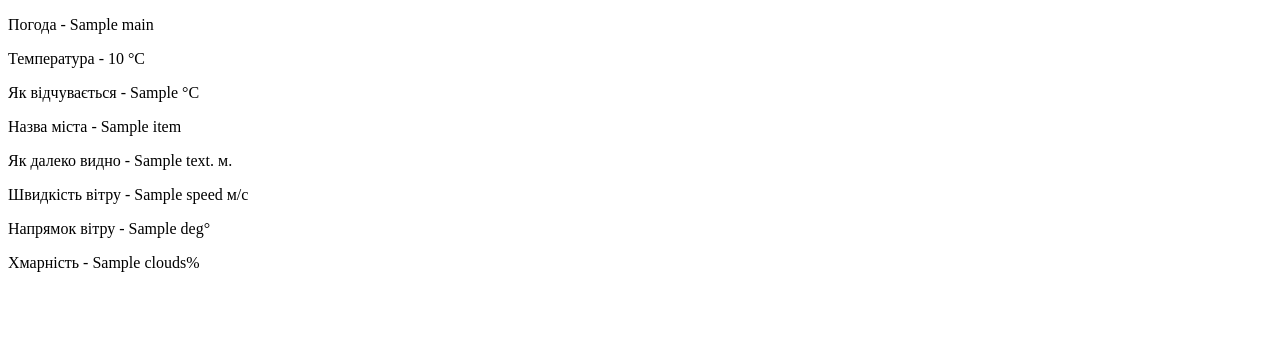
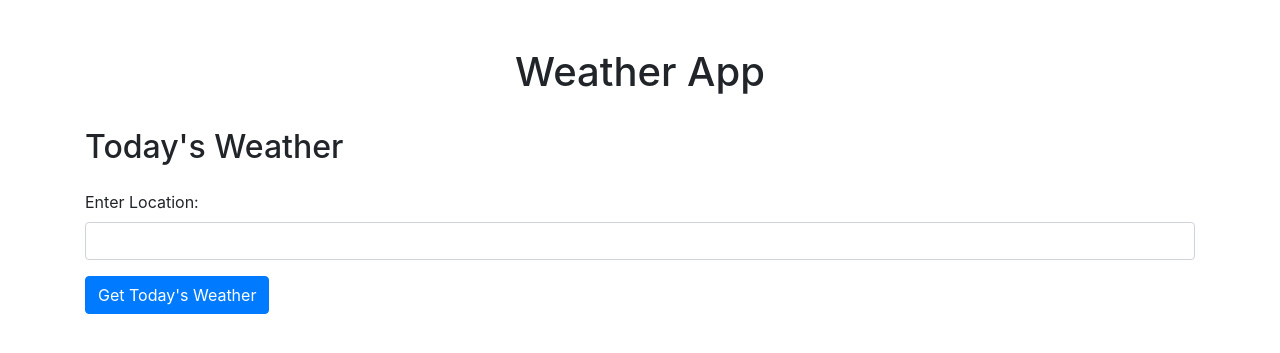
Before and after one commit to Elaronnd/weather_lesson, a Flask app: page / in a window 1280 px wide. Shown: the top 353 px of the page. Run offline with Flask 3, Linux system fonts and the light colour scheme; a database or web service that is not in the repository returns one stand-in record (values such as "Sample title"); data that the repository does not hold is empty; some libraries are stand-ins or nearby versions.

Commit message:
added front end in index; start dev. multi weather

```diff
--- a/main.py
+++ b/main.py
@@ -1,12 +1,21 @@
-from flask import Flask, render_template
-from wether_api import get_weather_info
+from flask import Flask, render_template, request
+from wether_api import get_weather_info_one, get_weather_json
 
 app = Flask(__name__)
 
 
-@app.route("/")
+@app.route("/", methods=["GET", "POST"])
 def index():
-    return render_template("index.html", info=get_weather_info(city="kiev"))
+    city = request.form.get("city")
+    if not city:
+        return render_template("index.html")
+    json_api = get_weather_json(city=city)
+    return render_template("index.html", info=get_weather_info_one(data=json_api))
+
+
+@app.route(rule="/days")
+def weather():
+    ...
 
 
 app.run()
--- a/templates/index.html
+++ b/templates/index.html
@@ -3,15 +3,39 @@
 <head>
     <meta charset="UTF-8">
     <title>Title</title>
+    <link rel="stylesheet" href="https://maxcdn.bootstrapcdn.com/bootstrap/4.5.2/css/bootstrap.min.css">
 </head>
 <body>
-<p>Погода - {{ info.get('weather', 'Не вдалося отримати дані') }}</p>
-<p>Температура - {{ info.get('temp', 'Не вдалося отримати дані') }}</p>
-<p>Як відчувається - {{ info.get('fells_like', 'Не вдалося отримати дані') }}</p>
-<p>Назва міста - {{ info.get('city', 'Не вдалося отримати дані') }}</p>
-<p>Як далеко видно - {{ info.get('visibility', 'Не вдалося отримати дані') }}</p>
-<p>Швидкість вітру - {{ info.get('wind_speed', 'Не вдалося отримати дані') }}</p>
-<p>Напрямок вітру - {{ info.get('wind_deg', 'Не вдалося отримати дані') }}</p>
-<p>Хмарність - {{ info.get('clouds_all', 'Не вдалося отримати дані') }}</p>
+ <div class="container mt-5">
+        <h1 class="text-center">Weather App</h1>
+
+        <div class="row">
+            <!-- Display today's weather -->
+            <div class="col">
+                <h2 class="my-4">Today's Weather</h2>
+                <form action="/" method="post" class="my-4">
+                    <div class="form-group">
+                        <label for="location">Enter Location:</label>
+                        <input type="text" class="form-control" id="location" name="city" required>
+                    </div>
+                    <button type="submit" class="btn btn-primary">Get Today's Weather</button>
+                </form>
+                {% if info %}
+                <div class="mt-4">
+                    <h3>Weather in {{ info.city }}</h3>
+                    <ul class="list-group">
+                        <li class="list-group-item">Weather: {{ info.weather }}</li>
+                        <li class="list-group-item">Temperature: {{ info.temp }}</li>
+                        <li class="list-group-item">Feels Like: {{ info.fells_like }}</li>
+                        <li class="list-group-item">Visibility: {{ info.visibility }}</li>
+                        <li class="list-group-item">Wind Speed: {{ info.wind_speed }}</li>
+                        <li class="list-group-item">Wind Direction: {{ info.wind_deg }}</li>
+                        <li class="list-group-item">Cloudiness: {{ info.clouds_all }}</li>
+                    </ul>
+                </div>
+                {% endif %}
+            </div>
+        </div>
+    </div>
 </body>
 </html>
--- a/wether_api.py
+++ b/wether_api.py
@@ -1,32 +1,36 @@
 import requests
 
 
-def get_weather_info(city: str):
-    appid = "key"
+def get_weather_json(city: str, endpoint: str = "weather"):
+    appid = "fb696f74063ae07dd7b08103d1f8b4d0"
     result = requests.get(
-        f"https://api.openweathermap.org/data/2.5/weather?q={city}&lang=ua&units=metric&appid={appid}"
+        f"https://api.openweathermap.org/data/2.5/{endpoint}?q={city}&lang=ua&units=metric&appid={appid}"
     )
     if result.status_code != 200:
         return {}
-    main_weather = result.json().get("weather")[0].get("main")
+    return result.json()
 
-    main = result.json().get("main")
+
+def get_weather_info_one(data):
+    main_weather = data.get("weather")[0].get("main")
+
+    main = data.get("main")
 
     main_temp = main.get("temp")
 
     main_fells_like = main.get("feels_like")
 
-    name = result.json().get("name")
+    name = data.get("name")
 
-    visibility = result.json().get("visibility")
+    visibility = data.get("visibility")
 
-    wind = result.json().get("wind")
+    wind = data.get("wind")
 
     wind_speed = wind.get("speed")
 
     wind_deg = wind.get("deg")
 
-    clouds = result.json().get("clouds")
+    clouds = data.get("clouds")
 
     clouds_all = clouds.get("all")
     json_weather = {
@@ -40,3 +44,8 @@ def get_weather_info(city: str):
         "clouds_all": f"{clouds_all}%"
     }
     return json_weather
+
+
+def get_weather_info_multi(data):
+    data = data.get("list")[0]
+    ...
```
